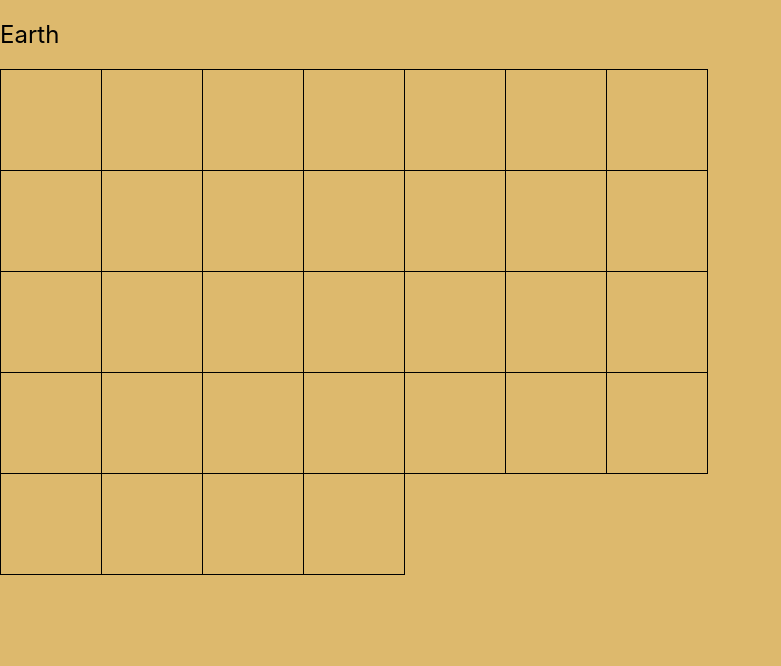
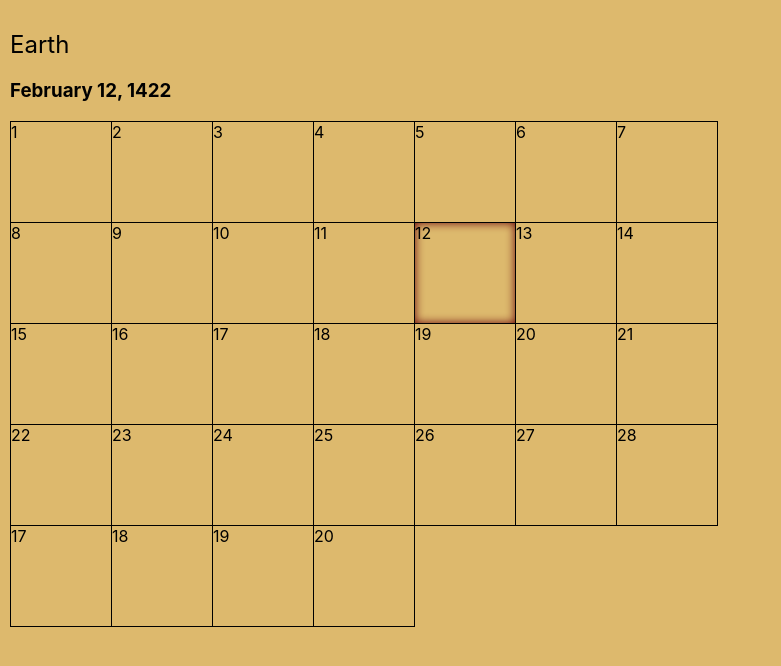
Before and after one commit to moo-man/salvation-react, a React (Create React App) app: page /calendar in a window 1280 px wide. Shown: the top 666 px of the page, without its empty margins (0-781 px from the left). Built offline with nearby package versions, Linux system fonts and the light colour scheme.

Commit message:
Initial interactions

```diff
--- a/src/components/calendar/CalendarDay.tsx
+++ b/src/components/calendar/CalendarDay.tsx
@@ -1,6 +1,12 @@
-import React from 'react';
+import React, { MouseEventHandler } from 'react';
 import "../../styles/CalendarDay.css"
 
-export function CalendarDay() {
-  return <div className="day"></div>
+interface CalendarDayProps {
+  current: boolean,
+  onClick: (event: React.MouseEvent) => void,
+  day : number
 }
+
+export function CalendarDay(props : CalendarDayProps) {
+  return <div onClick={props.onClick} className={`day ${props.current ? "current" : ""}`} >{props.day}</div>
+}
--- a/src/components/calendar/CalendarHeader.tsx
+++ b/src/components/calendar/CalendarHeader.tsx
@@ -1,7 +1,8 @@
 import React from "react";
 
 interface CalendarHeaderProps {
-    name : string
+    name : string,
+    date? : string
 }
 
 export class CalendarHeader extends React.Component<CalendarHeaderProps> {
@@ -9,6 +10,7 @@ export class CalendarHeader extends React.Component<CalendarHeaderProps> {
   render() : JSX.Element {
     return <header className="CalendarHeader">
         <h2>{this.props.name}</h2>
+        <h3>{this.props.date}</h3>
         </header>;
   }
 }
--- a/src/components/calendar/CalendarMonth.tsx
+++ b/src/components/calendar/CalendarMonth.tsx
@@ -1,10 +1,12 @@
-import React from 'react';
+import React, { MouseEventHandler } from 'react';
 import { CalendarDay } from './CalendarDay';
 import "../../styles/CalendarMonth.css"
+import { CalendarState } from '../../routes/CalendarView';
 
 interface CalendarMonthProps {
   data : CalendarMonthData,
-  day? : number | null
+  day? : number | null,
+  changeDay : (day: number) => void
 }
 
 export interface CalendarMonthData {
@@ -36,7 +38,11 @@ export class CalendarMonth extends React.Component<CalendarMonthProps, CalendarM
 
       for(let dayNum = 0 ; dayNum < daysInWeek; dayNum++)
       {
-        dayArray.push(<CalendarDay key={(i * daysInWeek) + dayNum}></CalendarDay>) // Have to do this to get unique keys
+        let dayInMonth = (i * daysInWeek) + dayNum + 1
+        let current = false;
+        if (dayInMonth === this.props.day)
+          current = true;
+        dayArray.push(<CalendarDay onClick={this.handleDayClick.bind(this)} key={dayInMonth} day={dayInMonth} current={current}></CalendarDay>) // Have to do this to get unique keys
       }
 
       html.push(
@@ -47,4 +53,9 @@ export class CalendarMonth extends React.Component<CalendarMonthProps, CalendarM
     }
     return <div className="CalendarMonth">{html.reduce((prev : JSX.Element, current : JSX.Element) : JSX.Element => <>{prev}{current}</>)}</div>;
   }
+
+  handleDayClick(event : React.MouseEvent) : void {
+    if (event.currentTarget.textContent)
+      this.props.changeDay(parseInt(event.currentTarget.textContent))
+  }
 }
--- a/src/components/calendar/CalendarYear.tsx
+++ b/src/components/calendar/CalendarYear.tsx
@@ -1,5 +1,5 @@
 import React from 'react';
-import { CalendarData } from '../../routes/Calendar';
+import { CalendarData } from '../../routes/CalendarView';
 import "../../styles/CalendarYear.css"
 import { CalendarMonth } from './CalendarMonth';
 
@@ -27,7 +27,7 @@ export class CalendarYear extends React.Component<CalendarYearProps, CalendarYea
 
 
       this.props.data.daysInMonth.forEach((monthDays, i) => {
-        monthViews.push(<CalendarMonth key={`${i},${this.props.year}`} data={{daysInMonth : monthDays, daysInWeek : this.props.data.daysInWeek}}></CalendarMonth>)
+        monthViews.push(<CalendarMonth changeDay={(day: Number) => {}} key={`${i},${this.props.year}`} data={{daysInMonth : monthDays, daysInWeek : this.props.data.daysInWeek}}></CalendarMonth>)
       })
 
       return <div className='CalendarYear'>{monthViews.reduce((prev, current) => <>{prev}{current}</>)}</div>
--- a/src/index.tsx
+++ b/src/index.tsx
@@ -5,7 +5,7 @@ import App from './App';
 import reportWebVitals from './reportWebVitals';
 import {createRoot} from "react-dom/client";
 import { BrowserRouter, Route, Routes } from 'react-router-dom';
-import Calendar, { CalendarData } from './routes/Calendar';
+import CalendarView, { CalendarData } from './routes/CalendarView';
 
 
 let testData : CalendarData = {
@@ -22,7 +22,8 @@ let testData : CalendarData = {
     name : "Earth",
     day : 12,
     month: 2,
-    year : 1422
+    year : 1422,
+    date : `February 12, 1422`
   }
 }
 
@@ -37,7 +38,7 @@ if (container)
       <BrowserRouter>
       <Routes>
         <Route path="/" element={<App/>}/>
-        <Route path="/calendar" element={<Calendar data={testData}/>}/>
+        <Route path="/calendar" element={<CalendarView data={testData}/>}/>
       </Routes>
       </BrowserRouter>
     </React.StrictMode>
--- /dev/null
+++ b/src/models/Calendar.ts
@@ -0,0 +1,38 @@
+import { CalendarMonthData } from "../components/calendar/CalendarMonth";
+import { CalendarData, CalendarState } from "../routes/CalendarView";
+
+interface Date {
+    day? : number,
+    month? : number,
+    year? : number
+}
+
+export class Calendar {
+
+    constructor(protected data : CalendarData) {}
+
+    async setDate(date : Date) : Promise<CalendarState>
+    {
+        this.data.state.day = date.day || this.data.state.day
+        this.data.state.month = date.month || this.data.state.month
+        this.data.state.year = date.year || this.data.state.year
+
+        this.data.state.date = `${this.data.state.day} ${this.data.state.month} ${this.data.state.year}`
+
+        return this.data.state
+    }
+
+    async getDate() : Promise<CalendarState>
+    {
+        return this.data.state
+    }
+
+    getCurrentMonthData() : CalendarMonthData {
+        return {
+          daysInMonth : this.data.daysInMonth[this.data.state.month],
+          daysInWeek : this.data.daysInWeek
+        }
+      }
+
+
+}
--- a/src/routes/Calendar.tsx
+++ b/src/routes/CalendarView.tsx
@@ -3,6 +3,7 @@ import "../styles/Calendar.css"
 import { CalendarHeader } from "../components/calendar/CalendarHeader";
 import { CalendarMonth, CalendarMonthData } from "../components/calendar/CalendarMonth";
 import { CalendarYear } from "../components/calendar/CalendarYear";
+import { Calendar } from "../models/Calendar";
 
 export interface CalendarData {
 
@@ -25,32 +26,43 @@ export interface CalendarState {
   name : string,
   day : number,
   month: number,
-  year : number
+  year : number,
+  date? : string
 }
 
 
-class Calendar extends React.Component<CalendarProps, CalendarState> {
+class CalendarView extends React.Component<CalendarProps, CalendarState> {
+
+  model : Calendar
 
   constructor(props : CalendarProps)
   {
     super(props);
-    this.state = props.data.state
+    this.state = props.data.state;
+    this.model = new Calendar(props.data)
+  }
+
+  componentDidMount() {
+    this.model.getDate().then(date => {
+      this.setState(date);
+    })
   }
 
   render() : JSX.Element {
     return <div className="Calendar">
-      <CalendarHeader name={this.state.name}></CalendarHeader>
-      <CalendarMonth data={this.getCurrentMonthData()} day={this.state.day}></CalendarMonth>
+      <CalendarHeader name={this.state.name} date={this.state.date}></CalendarHeader>
+      <CalendarMonth data={this.model.getCurrentMonthData()} day={this.state.day} changeDay={this.changeDay.bind(this)}></CalendarMonth>
       {/* <CalendarYear data={this.props.data} year={this.state.year}></CalendarYear> */}
     </div>
   }
 
-  getCurrentMonthData() : CalendarMonthData {
-    return {
-      daysInMonth : this.props.data.daysInMonth[this.state.month],
-      daysInWeek : this.props.data.daysInWeek
-    }
+
+  async changeDay(day : number)
+  {
+     // Extract this into generic controller?
+    this.setState(await this.model.setDate({day}));
   }
+
 }
 
-export default Calendar;
+export default CalendarView;
--- a/src/styles/Calendar.css
+++ b/src/styles/Calendar.css
@@ -1,3 +1,4 @@
 .Calendar {
-    height: 100%
+    height: 100%;
+    padding: 10px
 }
--- a/src/styles/CalendarDay.css
+++ b/src/styles/CalendarDay.css
@@ -10,3 +10,8 @@
 {
     border-left: 1px solid black
 }
+
+
+.day.current {
+    box-shadow: inset 0px 0px 10px #6a070a;
+}
--- a/src/styles/CalendarMonth.css
+++ b/src/styles/CalendarMonth.css
@@ -1,5 +1,5 @@
 .CalendarMonth {
-    flex: 1
+    flex: 1;
 }
 
 .week
```
